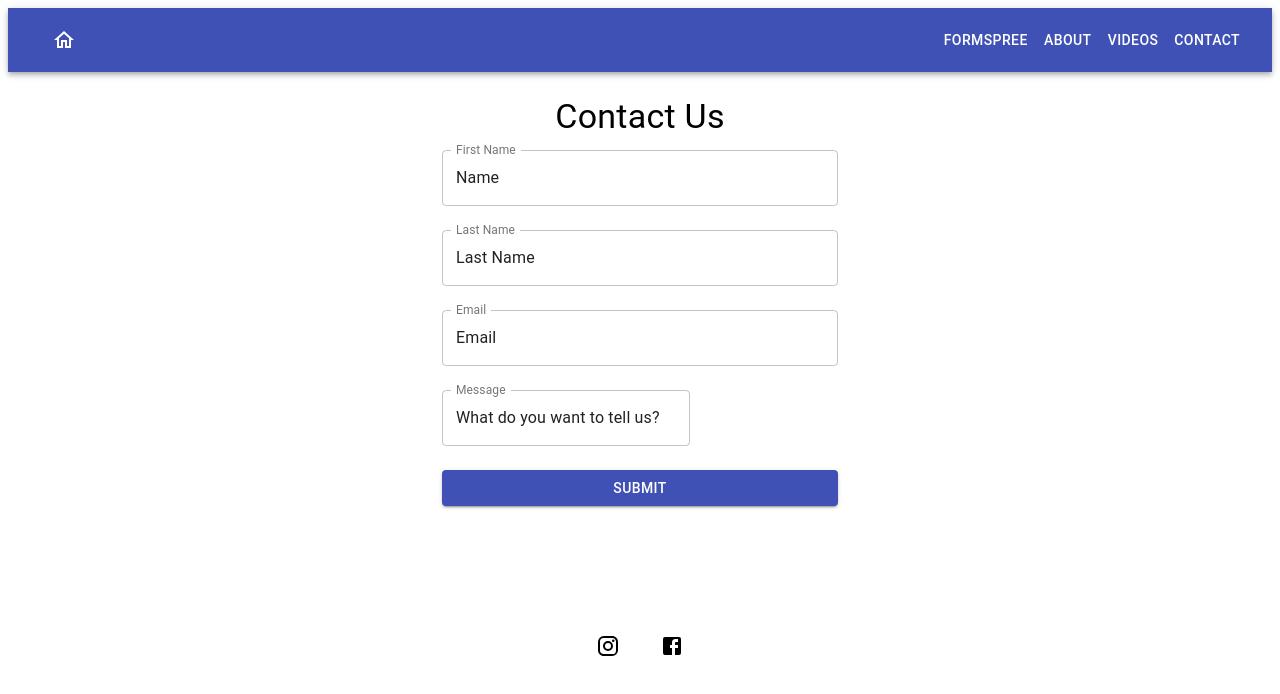
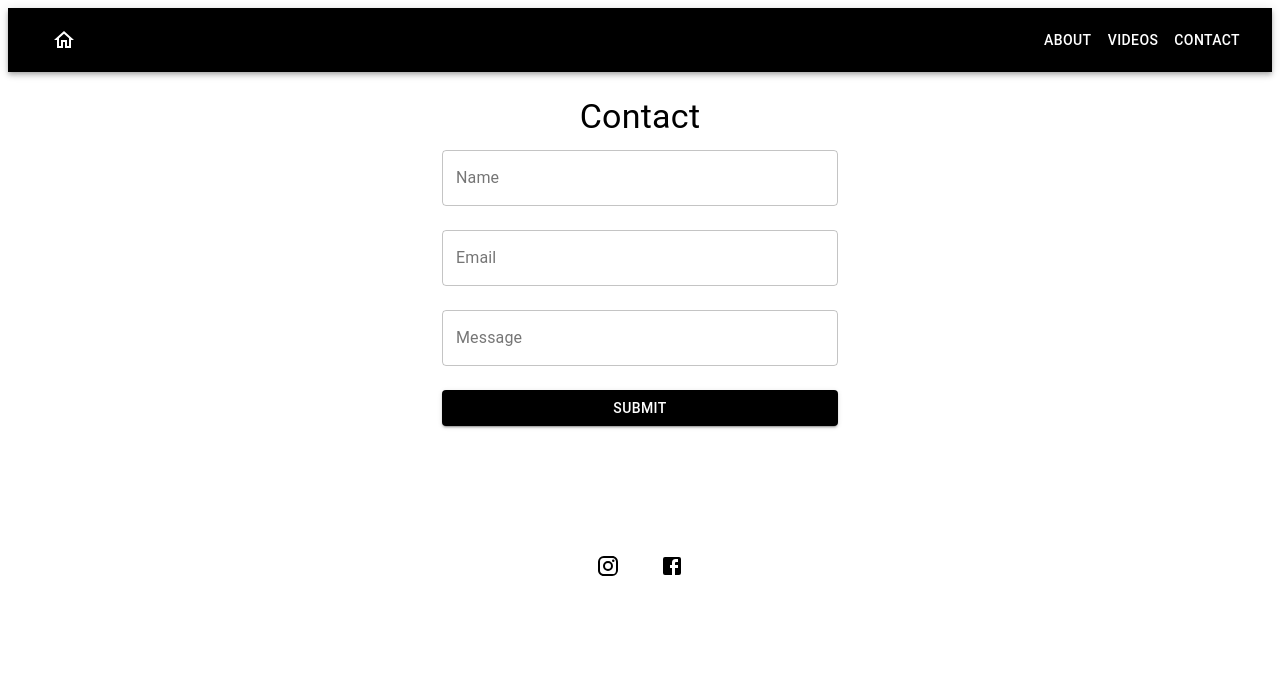
Before and after one commit to IanHancock36/f3-app-main, a React (Create React App) app: page /contact in a window 1280 px wide. Shown: the top 694 px of the page. Built offline with nearby package versions, Linux system fonts and the light colour scheme.

Commit message:
added video links and cards changed background color of app bar

```diff
--- a/package.json
+++ b/package.json
@@ -14,9 +14,12 @@
     "axios": "^0.21.1",
     "firebase": "^8.4.1",
     "material-ui-image": "^3.3.1",
+    "material-ui-player": "^0.1.11",
+    "material-ui-video": "^0.1.3",
     "node-sass": "^5.0.0",
     "react": "^17.0.2",
     "react-dom": "^17.0.2",
+    "react-player": "^2.9.0",
     "react-router-dom": "^5.2.0",
     "react-scripts": "4.0.3",
     "web-vitals": "^1.0.1"
--- a/src/App.js
+++ b/src/App.js
@@ -5,9 +5,9 @@ import Home from './Components/Home'
 import About from './Components/About'
 import Navbar from './Components/Navbar'
 import Footer from './Components/Footer'
+// import Contact from './Components/ContactOld'
 import Contact from './Components/Contact'
 import Videos from './Components/Videos'
-import FormspreeContact from './Components/FormspreeContact'
 import {BrowserRouter as Router, Route,  Switch} from 'react-router-dom'
 function App() {
   return (
@@ -19,7 +19,7 @@ function App() {
       <Route path ="/about" component = {About} />
       <Route path ='/videos' component={Videos} />
       <Route path ="/contact" component = {Contact} />
-      <Route path ="/formspree" component = {FormspreeContact} />
+
 
 
 
--- a/src/Components/Contact.js
+++ b/src/Components/Contact.js
@@ -1,12 +1,12 @@
-import React,{useState} from 'react'
+import React, { useState } from 'react';
+import { useForm, ValidationError } from '@formspree/react';
 import Button from '@material-ui/core/Button';
 import TextField from '@material-ui/core/TextField';
 import { makeStyles } from '@material-ui/core/styles';
 import { Container } from '@material-ui/core';
 import {Grid} from '@material-ui/core'
 import {Typography} from '@material-ui/core'
-
-
+import Box from '@material-ui/core/Box';
 
 const useStyles = makeStyles((theme) => ({
     container: {
@@ -22,109 +22,77 @@ const useStyles = makeStyles((theme) => ({
     }
   }));
 
+function Contact() {
+    const classes =useStyles()
+	const [ state, handleSubmit ] = useForm('myylzjjl');
+	if (state.succeeded) {
+		return <Box p={4} mx='auto' bgcolor="background.paper"  align='center'>
+                <Typography variant ='h4' align='center'>
+                    Thank you for Reaching Out!
+                </Typography>
 
+                </Box>
+	}
+	return (
+        <Container className= {classes.container} gutterBottom maxWidth ='xs'>
 
-const Contact = () => {
-    const classes = useStyles()
-    const [firstname, setFirstName] = useState('Name')
-    const [lastname, setLastName] = useState('Last Name')
-    const [email, setEmail] = useState('Email')
-    const [message, setMessage] = useState('What do you want to tell us?')
-
-
-    const handleSubmit = event => {
-        event.preventDefault()
-        setFirstName(event.target.value)
-    }
-
-    const handleChange = (event) => {
-      setMessage(event.target.value);
-    }
-
-        return (
-      <Container className={classes.container}  maxWidth='xs'>
-
-        <form>
-          <Container className={classes.root} maxWidth='xs'>
-         <Typography variant ='h4' component='h4' gutterBottom align='center'>Contact Us </Typography>
+		<form onSubmit={handleSubmit}>
+            <Container className = {classes.root}  maxWidth='xs'>
+                <Typography variant ='h4' gutterBottom align='center'>Contact </Typography>
             </Container>
             <Grid container spacing ={3}>
             <Grid item xs ={12}>
-          <Grid container spacing ={3}>
+            <Grid container spacing = {3}>
+
             <Grid item xs={12}>
 			<TextField
                    variant = 'outlined'
                    fullWidth
-                   name ='firstname'
-                   label= 'First Name'
-                   type ='text'
-                   value={firstname}
-                   onChange={handleChange}/>
-
+                   name ='name'
+                   label= 'Name'
+                   type ='text' />
+			<ValidationError prefix="Name" field="name" errors={state.errors} />
             </Grid>
-
-
             <Grid item xs={12}>
-     <TextField
-                   variant ='outlined'
-                   fullWidth
-                   label ='Last Name'
-                   name ='lastname'
-                   type ='text'
-                   value ={lastname}
-                   onChange={handleChange}/>
-
-      </Grid>
-
-      <Grid item xs ={12}>
 			<TextField
                    variant = 'outlined'
                    fullWidth
                    name ='email'
                    type='text'
-                   label ='Email'
-                   value ={email}
-                   onChange={handleChange} />
+                   label ='Email' />
+			<ValidationError prefix="Email" field="email" errors={state.errors} />
+            </Grid>
 
+            <Grid item xs={12}>
+                <TextField
+                    variant = 'outlined'
+                    fullWidth
+                    name ='message'
+                    type='text'
+                    label ='Message'
+                    multiline />
+
+			<ValidationError prefix="Message" field="message" errors={state.errors} />
+			</Grid>
+            </Grid>
             </Grid>
 
 
             <Grid item xs ={12}>
-      <TextField
-                   variant = 'outlined'
-                   maxWidth
-                   name ='message'
-                   type='text'
-                   label ='Message'
-                   value ={message}
-                   onChange={handleChange} />
-
-
+            <Button
+                style={{backgroundColor:'black'}}
+                type="submit"
+                disabled={state.submitting}
+                color='primary'
+                fullWidth
+                variant='contained'
+            > Submit
+			</Button>
             </Grid>
             </Grid>
-        </Grid>
-
-        <Grid item xs ={12}>
-        <Button  color='primary'
-                fullWidth type='submit'
-                variant='contained'
-                onChange={handleSubmit} >Submit
-        </Button>
-      </Grid>
-
-      </Grid>
 		</form>
-
         </Container>
-    )
+	);
 }
 
-export default Contact
-
-// Contact form
-  // Figure out why it is not responsive anymore.
-    // as test removed contact from from site. now site is not responsive still
-      // this must be the site or nav bar not being responsive
-
-  // Message Box
-  // need to figure how to resize it for larger text field.
+export default Contact;
--- a/src/Components/FormspreeContact.js
+++ /dev/null
@@ -1,97 +0,0 @@
-import React, { useState } from 'react';
-import { useForm, ValidationError } from '@formspree/react';
-import Button from '@material-ui/core/Button';
-import TextField from '@material-ui/core/TextField';
-import { makeStyles } from '@material-ui/core/styles';
-import { Container } from '@material-ui/core';
-import {Grid} from '@material-ui/core'
-import {Typography} from '@material-ui/core'
-import Box from '@material-ui/core/Box';
-
-const useStyles = makeStyles((theme) => ({
-    container: {
-      padding: theme.spacing(3),
-    },
-    text:{
-      height: '100%',
-    },
-    root:{
-      width: '100%',
-      maxWidth: 500,
-      justifyContent:'center'
-    }
-  }));
-
-function FormspreeContact() {
-    const classes =useStyles()
-	const [ state, handleSubmit ] = useForm('myylzjjl');
-	if (state.succeeded) {
-		return <Box p={4} mx='auto' bgcolor="background.paper"  align='center'>
-                <Typography variant ='h4' align='center'>
-                    Thank you for Reaching Out!
-                </Typography>
-
-                </Box>
-	}
-	return (
-        <Container className= {classes.container} gutterBottom maxWidth ='xs'>
-
-		<form onSubmit={handleSubmit}>
-            <Container className = {classes.root}  maxWidth='xs'>
-                <Typography variant ='h4' gutterBottom align='center'>Contact </Typography>
-            </Container>
-            <Grid container spacing ={3}>
-            <Grid item xs ={12}>
-            <Grid container spacing = {3}>
-
-            <Grid item xs={12}>
-			<TextField
-                   variant = 'outlined'
-                   fullWidth
-                   name ='name'
-                   label= 'Name'
-                   type ='text' />
-			<ValidationError prefix="Name" field="name" errors={state.errors} />
-            </Grid>
-            <Grid item xs={12}>
-			<TextField
-                   variant = 'outlined'
-                   fullWidth
-                   name ='email'
-                   type='text'
-                   label ='Email' />
-			<ValidationError prefix="Email" field="email" errors={state.errors} />
-            </Grid>
-
-            <Grid item xs={12}>
-                <TextField
-                    variant = 'outlined'
-                    fullWidth
-                    name ='message'
-                    type='text'
-                    label ='Message'
-                    multiline />
-
-			<ValidationError prefix="Message" field="message" errors={state.errors} />
-			</Grid>
-            </Grid>
-            </Grid>
-
-
-            <Grid item xs ={12}>
-            <Button
-                type="submit"
-                disabled={state.submitting}
-                color='primary'
-                fullWidth
-                variant='contained'
-            > Submit
-			</Button>
-            </Grid>
-            </Grid>
-		</form>
-        </Container>
-	);
-}
-
-export default FormspreeContact;
--- a/src/Components/Navbar.js
+++ b/src/Components/Navbar.js
@@ -10,6 +10,7 @@
     const useStyles = makeStyles((theme) => ({
       root: {
         flexGrow: 1,
+
       },
       menuButton: {
         marginRight: theme.spacing(2),
@@ -17,6 +18,7 @@
       title: {
         flexGrow: 1,
       },
+
     }));
 
     const Navbar =() => {
@@ -28,15 +30,8 @@
         <div className={classes.root}>
 
 
-          <AppBar maxWidth='xs' position="static">
+          <AppBar style={{backgroundColor:'black'}} maxWidth='xs' position="static">
               <Toolbar>
-              {/* <IconButton
-                edge="start"
-                className={classes.menuButton}
-                color="inherit"
-                aria-label="menu">
-                <MenuIcon />
-              </IconButton> */}
               <Button component = {Link} to = "/"color="inherit">
               <HomeOutlinedIcon fontSize='medium' />
               </Button>
@@ -47,7 +42,6 @@
 
               </Typography>
 
-              <Button  component = {Link} to ="/formspree" color="inherit">Formspree</Button>
               <Button  component = {Link} to ="/about" color="inherit">About</Button>
               <Button  component = {Link} to ="/videos" color="inherit">Videos</Button>
               <Button component =  {Link} to= "/contact" color="inherit">Contact</Button>
--- a/src/Components/Videos.js
+++ b/src/Components/Videos.js
@@ -1,36 +1,117 @@
 import React from 'react';
 import  {makeStyles} from '@material-ui/core/styles';
+import ReactPlayer from 'react-player'
+import { VideoCard } from 'material-ui-player'
+import Card from '@material-ui/core/Card';
+import Grid from '@material-ui/core/Grid'
+import CardMedia from '@material-ui/core/CardMedia';
+import CardContent from '@material-ui/core/CardContent';
+import Typography from '@material-ui/core/Typography';
 
-import  {CardMedia}  from '@material-ui/core';
-import Card from '@material-ui/core/Card';
-const useStyles = makeStyles((theme) => ({
-  root: {
-    display: 'flex',
-    flexWrap: 'wrap',
-    '& > *': {
-      margin: theme.spacing(3),
-      width: theme.spacing(24),
-      height: theme.spacing(24),
+
+  const useStyles = makeStyles({
+    root: {
+      maxWidth: 345,
+      margin: 10
+
     },
-  },
-}));
+    media: {
+      height: 140,
+    },
+  });
+
 
 const Videos =() => {
   const classes = useStyles();
 
   return (
-    <Card className={classes.root}>
-      <CardMedia  image=  './image/buzzard.svg' alt ='mountains'  />
+ <Grid maxWidth='xs' container spacing={3}  >
+ <Grid item xs={12} sm={6}>
 
+ <Card variant="outlined" className={classes.root}>
 
-      {/* <img src = './image/buzzard.svg' alt ='mountains'></img> */}
+ <CardMedia
+    component='iframe'
+    title='test'
+    src='https://www.youtube.com/embed/VIDEO_ID'
+  />
+  <CardContent>
+          <Typography gutterBottom variant="h5" component="h2" align='center'>
+            Self Defense
+          </Typography>
+          <Typography variant="body2" color="textSecondary" component="p">
+           Brazillian Ju Jitsu offers Self defense like no other sample text here.
+          </Typography>
+        </CardContent>
+
+   </Card>
+ </Grid>
+
+ <Grid item xs={12} sm={6}>
+ <Card variant="outlined" className={classes.root}>
+ <CardMedia
+    component='iframe'
+    title='test'
+    src='https://www.youtube.com/embed/VIDEO_ID'
+    />
+    <CardContent>
+          <Typography gutterBottom variant="h5" component="h2" align='center'>
+            Self Defense
+          </Typography>
+          <Typography variant="body2" color="textSecondary" component="p">
+           Brazillian Ju Jitsu offers Self defense like no other sample text here.
+          </Typography>
+    </CardContent>
+
+  </Card>
+ </Grid>
+ <Grid item xs={12} sm={6}>
+
+ <Card variant="outlined" className={classes.root}>
+ <CardMedia
+    component='iframe'
+    title='test'
+    src='https://www.youtube.com/embed/VIDEO_ID'
+    />
+    <CardContent>
+          <Typography gutterBottom variant="h5" component="h2" align='center'>
+            Self Defense
+          </Typography>
+          <Typography variant="body2" color="textSecondary" component="p">
+           Brazillian Ju Jitsu offers Self defense like no other sample text here.
+          </Typography>
+    </CardContent>
+  </Card>
+ </Grid>
+ <Grid item xs={12} sm={6}>
+
+ <Card  variant="outlined" className={classes.root}>
+ <CardMedia
+    component='iframe'
+    title='test'
+    src='https://www.youtube.com/embed/VIDEO_ID'
+    />
+    <CardContent>
+          <Typography gutterBottom variant="h5" component="h2" align='center'>
+            Self Defense
+          </Typography>
+          <Typography variant="body2" color="textSecondary" component="p">
+           Brazillian Ju Jitsu offers Self defense like no other sample text here.
+          </Typography>
+    </CardContent>
+  </Card>
+ </Grid>
+
+ </Grid>
 
 
 
-</Card>
+
+
+
   );
 }
-
+{/* <ReactPlayer controls width='480px' heigh='240px' url ='https://www.youtube.com/watch?v=g1_YXhCL1Sk' playing />  */}
 export default Videos
 
 // need to see how to add video on either card or paper element
```
Also changed, not shown: src/Components/ContactOld.js (added, +130 -0 lines), 2 other files (tests, documents, lock files or other folders). Lines whose indentation alone changed are shown as unchanged.
